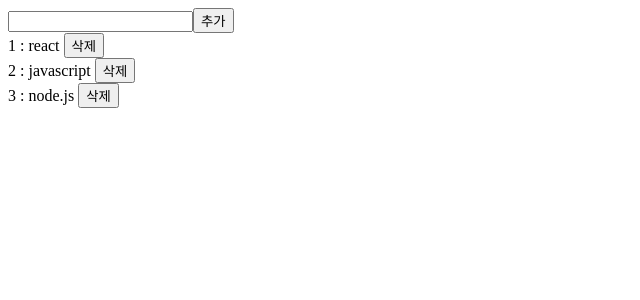
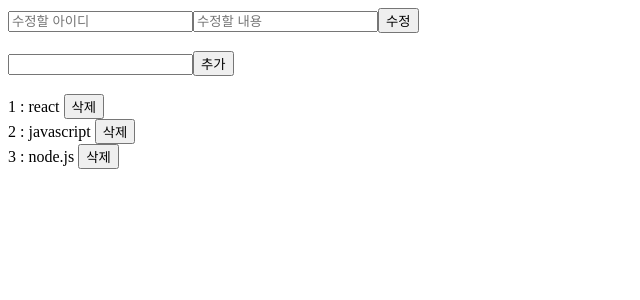
Before and after one commit to Olivia-Study-Storage/hh99-react-advanced, a React (Create React App) app in the folder 5_axios/: page / in a window 1280 px wide. Shown: the top 300 px of the page, without its empty margins (0-640 px from the left). Built offline with nearby package versions, Linux system fonts and the light colour scheme; data requests are answered from the project's data file.

Commit message:
Note: axios - patch

```diff
--- a/5_axios/src/App.jsx
+++ b/5_axios/src/App.jsx
@@ -6,7 +6,9 @@
   const [iptValue, setIptValue] = useState({
     title: '',
   });
-  const [todos, setTodos] = useState(null);
+  const [targetId, setTargetId] = useState('');
+  const [editContent, setEditContent] = useState('');
+  const [todos, setTodos] = useState([]);
 
   // ! 조회 함수
   // * 비동기 함수 생성 (async-await 이용)
@@ -18,10 +20,14 @@
   };
 
   // ! 추가 함수
+  // state로 관리 중이므로 인자를 따로 받지 않아도 됨
   const onSubmithandler = async () => {
     axios.post(`http://localhost:4000/todos`, iptValue);
     // 새로고침해서 서버에서 데이터를 받아온것처럼 상태를 동기화시켜줌
-    setTodos(...todos, iptValue);
+    // state 추가 시 db에는 자동으로 id가 입력이 되지만 state는 id값을 알 수 없기 때문에
+    // 다시 db를 읽어주는 방식으로 수정!
+    // setTodos(...todos, iptValue);
+    fetchTodos();
   };
 
   // ! 삭제 함수
@@ -29,6 +35,23 @@
     axios.delete(`http://localhost:4000/todos/${id}`);
     // 새로고침해서 서버에서 데이터를 받아온것처럼 상태를 동기화시켜줌
     setTodos(todos.filter((item) => item.id !== id));
+  };
+
+  // ! 수정 함수
+  // state로 관리 중이므로 인자를 따로 받지 않아도 됨
+  const onUpdateBtnHandler = async () => {
+    axios.patch(`http://localhost:4000/todos/${targetId}`, {
+      title: editContent,
+    });
+    // 새로고침해서 서버에서 데이터를 받아온것처럼 상태를 동기화시켜줌
+    setTodos(todos.map((item) => {
+      // 형변환을 하거나, 동등 연산자가 아닌 일치 연산자 사용
+      if (item.id == targetId) {
+        return {...item, title: editContent};
+      } else {
+        return item;
+      }
+    }));
   };
 
   // 생성한 함수를 컴포넌트가 mount 됐을 떄 실행하기 위해 useEffect를 사용
@@ -40,6 +63,23 @@
 
   return (
     <div>
+      {/* Edit area */}
+      <div>
+        <input
+          type="text"
+          placeholder="수정할 아이디"
+          value={targetId}
+          onChange={(e) => setTargetId(e.target.value)}
+        />
+        <input
+          type="text"
+          placeholder="수정할 내용"
+          value={editContent}
+          onChange={(e) => setEditContent(e.target.value)}
+        />
+        <button onClick={onUpdateBtnHandler}>수정</button>
+      </div>
+      <br />
       {/* input area */}
       <div>
         <form onSubmit={e => {
@@ -55,7 +95,7 @@
           <button>추가</button>
         </form>
       </div>
-
+      <br />
       {/* data area */}
       <div>
       {
```
